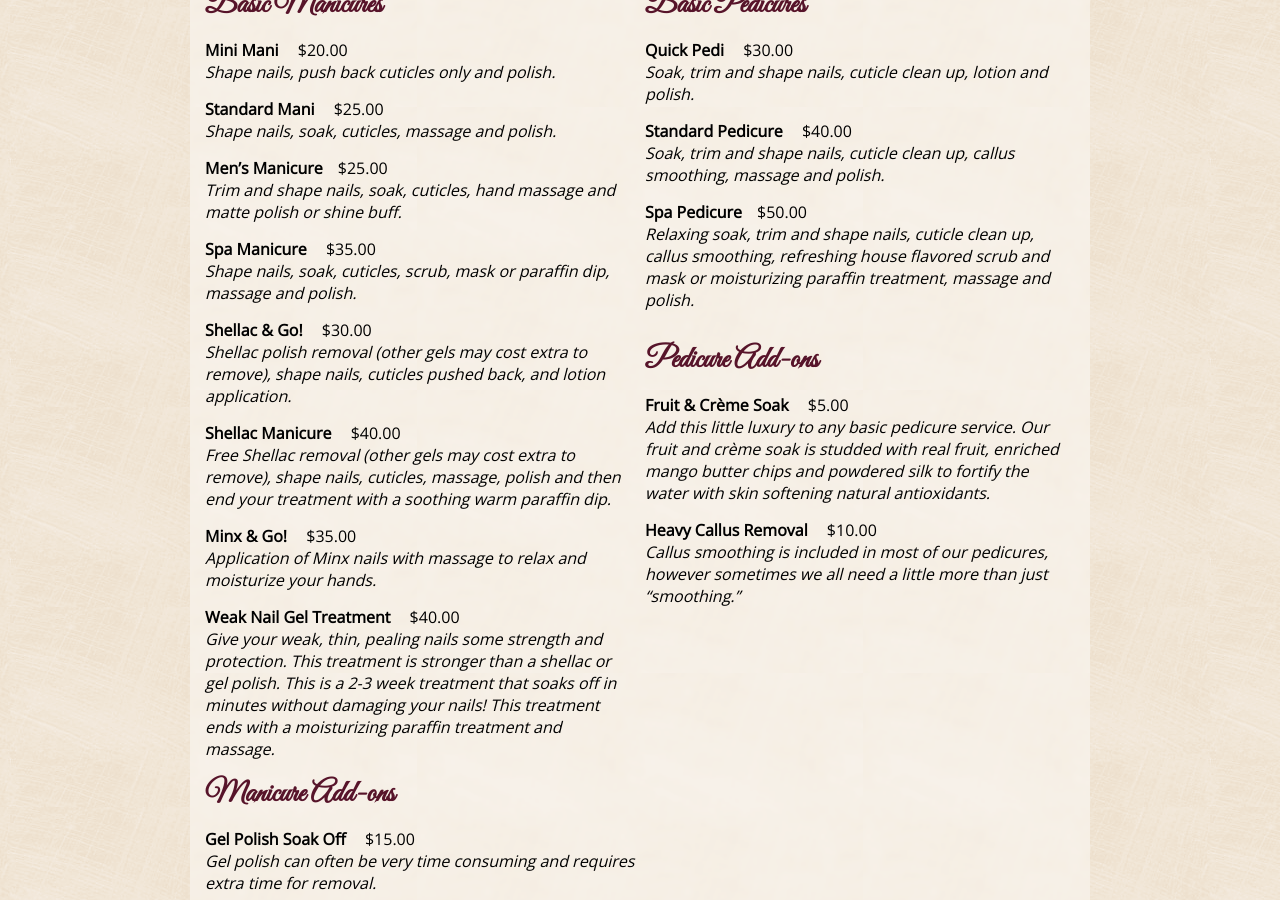
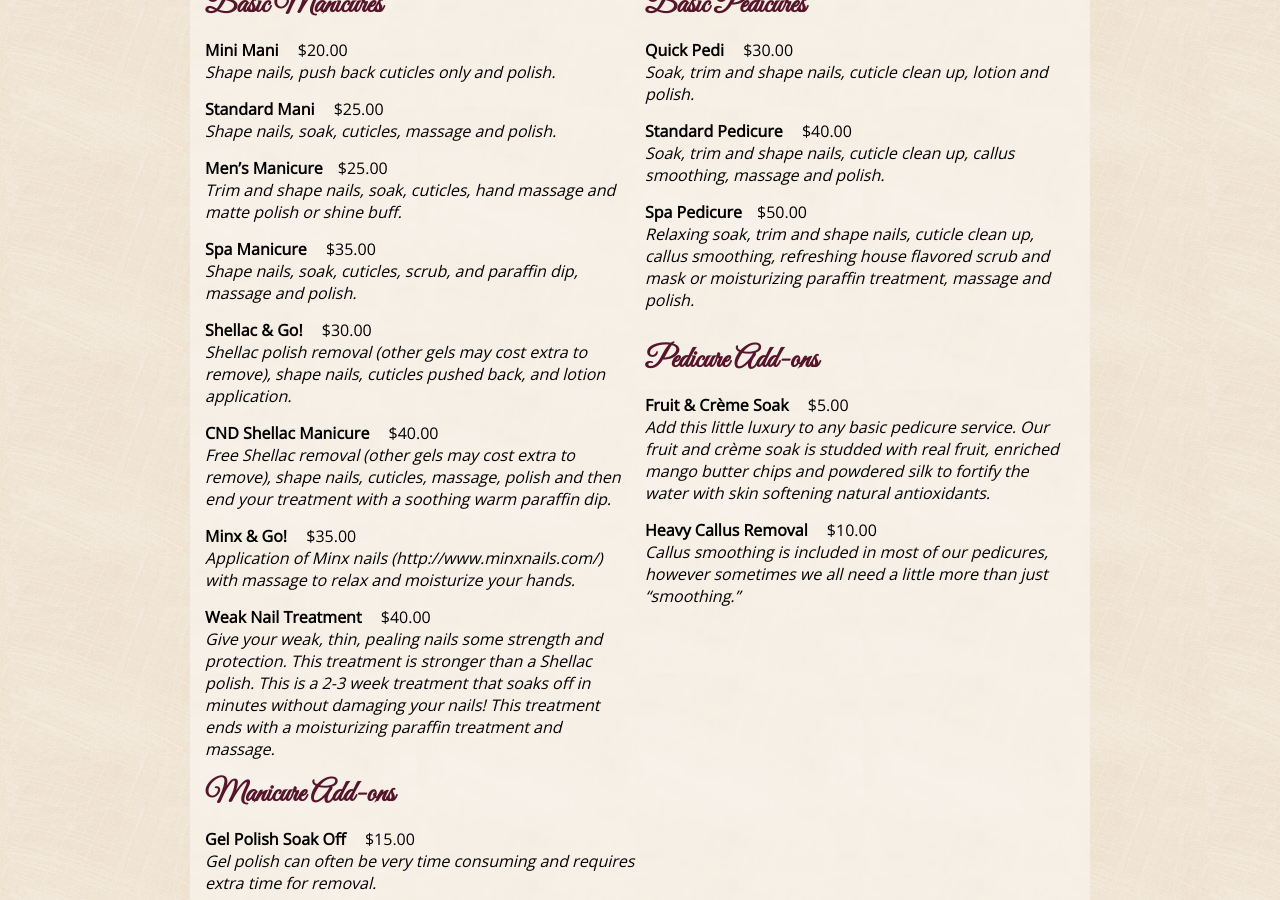
Before and after one commit to susanspedispa/susanspedispa.github.io, a Jekyll site: the page built from menu.html, in a window 1280 px wide and 900 px high, scrolled down 993 px. Built offline with Jekyll 4.4.1, drawn with Linux system fonts in a browser that asks for light colours.

Commit message:
Update menu.html

```diff
--- a/_includes/menu.html
+++ b/_includes/menu.html
@@ -46,23 +46,23 @@
 	</div>
 	<div class="treatment">
 	<span class="treatmentName">Spa Manicure</span><span class="treatmentPrice"> $35.00</span>
-	<div class="treatmentDescription">Shape nails, soak, cuticles, scrub, mask or paraffin dip, massage and polish.</div>
+	<div class="treatmentDescription">Shape nails, soak, cuticles, scrub, and paraffin dip, massage and polish.</div>
 	</div>
 	<div class="treatment">
 	<span class="treatmentName">Shellac & Go!</span><span class="treatmentPrice">  $30.00</span>
 	<div class="treatmentDescription">Shellac polish removal (other gels may cost extra to remove), shape nails, cuticles pushed back, and lotion application.</div>
 	</div>
 	<div class="treatment">
-	<span class="treatmentName">Shellac Manicure</span><span class="treatmentPrice">  $40.00</span>
+	<span class="treatmentName">CND Shellac Manicure</span><span class="treatmentPrice">  $40.00</span>
 	<div class="treatmentDescription">Free Shellac removal (other gels may cost extra to remove), shape nails, cuticles, massage, polish and then end your treatment with a soothing warm paraffin dip.</div>
 	</div>
 	<div class="treatment">
 	<span class="treatmentName">Minx & Go!</span><span class="treatmentPrice">  $35.00</span>
-	<div class="treatmentDescription">Application of Minx nails with massage to relax and moisturize your hands.</div>
+	<div class="treatmentDescription">Application of Minx nails (http://www.minxnails.com/) with massage to relax and moisturize your hands.</div>
 	</div>
 	<div class="treatment">
-	<span class="treatmentName">Weak Nail Gel Treatment</span><span class="treatmentPrice"> $40.00</span>
-	<div class="treatmentDescription">Give your weak, thin, pealing nails some strength and protection. This treatment is stronger than a shellac or gel polish. This is a 2-3 week treatment that soaks off in minutes without damaging your nails! This treatment ends with a moisturizing paraffin treatment and massage.</div>
+	<span class="treatmentName">Weak Nail Treatment</span><span class="treatmentPrice"> $40.00</span>
+	<div class="treatmentDescription">Give your weak, thin, pealing nails some strength and protection. This treatment is stronger than a Shellac polish. This is a 2-3 week treatment that soaks off in minutes without damaging your nails! This treatment ends with a moisturizing paraffin treatment and massage.</div>
 	<h3>Manicure Add-ons</h3>
 	<div class="treatment">
 	<span class="treatmentName">Gel Polish Soak Off</span> <span class="treatmentPrice">$15.00</span>
```
